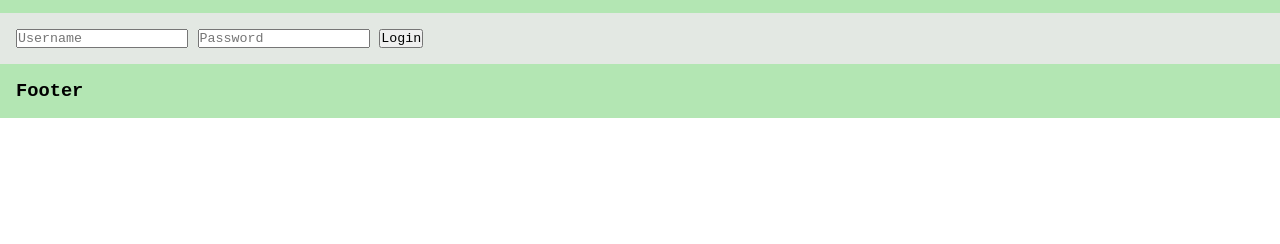
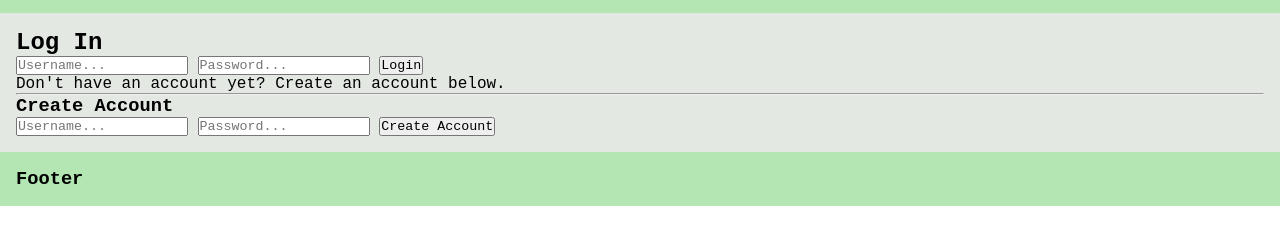
Before and after one commit to zen-da-baker/to-do-list, a website: page public/index.html in a window 1280 px wide. Shown: the part 56-300 px from the top of the page. Drawn offline with Linux system fonts and the light colour scheme.

Commit message:
Create user frontend

```diff
--- a/public/index.html
+++ b/public/index.html
@@ -6,6 +6,7 @@
 
         <script src="app.js" defer></script>
         <script src="login.js" defer></script>
+        <script src="signup.js" defer></script>
 
         <link rel="stylesheet" href="style.css"/>
 
@@ -19,10 +20,26 @@
 
         <main class="main">
             <div id="login">
-                <input id="login-username" type="text" placeholder="Username" />
-                <input id="login-password" type="password" placeholder="Password" />
+                <h2>Log In</h2>
 
-                <button id="login-btn" onclick="submitCredentials(captureInput('login-username'), captureInput('login-password')); storeUser(captureInput('login-username'))">Login</button>
+                <input id="login-username" type="text" placeholder="Username..." />
+                <input id="login-password" type="password" placeholder="Password..." />
+
+                <button
+                    id="login-btn"
+                    onclick="submitCredentials(captureInput('login-username'), captureInput('login-password')); storeUser(captureInput('login-username'))">
+                        Login
+                </button>
+
+                <p>Don't have an account yet? Create an account below.</p>
+
+                <hr>
+
+                <h3>Create Account</h3>
+                <input id="signup-username" type="text" placeholder="Username..." />
+                <input id="signup-password" type="text" placeholder="Password..." />
+
+                <button id="signup-btn" onclick="createUser(captureInput('signup-username'), captureInput('signup-password'))">Create Account</button>
             </div>
 
             <div id="app">
--- /dev/null
+++ b/public/signup.js
@@ -0,0 +1,24 @@
+// API link
+const localpath = 'http://localhost:5500/signup';
+
+// Create user function
+async function createUser(username, password) {
+    try {
+        const response = await fetch(localpath + `?username=${username}&password=${password}`, {method: 'post'});
+
+        if (response.ok) {
+            const jsonResponse = await response.json();
+
+            console.log(jsonResponse);
+
+            app.style.display = 'block';
+            loginScreen.style.display = 'none';
+
+        } else {
+            console.log('Login not valid');
+            login = false;
+        }
+    } catch(err) {
+        throw new Error('Could not create a user via POST: ' + err)
+    }
+}
```
